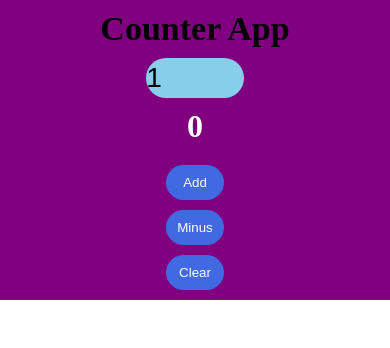
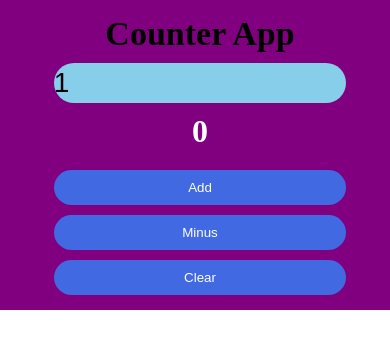
Before and after one commit to Moizsajid1234/counter-app, a plain HTML site: page index.html in a window 390 px wide. Drawn offline with Linux system fonts and the light colour scheme.

Commit message:
counter app has been created

```diff
--- a/style.css
+++ b/style.css
@@ -42,3 +42,14 @@ h2{
 h1{
     color: white;
 }
+@media screen and (max-width:500px){
+    .my{
+        padding: 5px;
+    }
+    .count-input{
+        width: 75%;
+    }
+    button{
+        width: 75%;
+    }
+}
```
